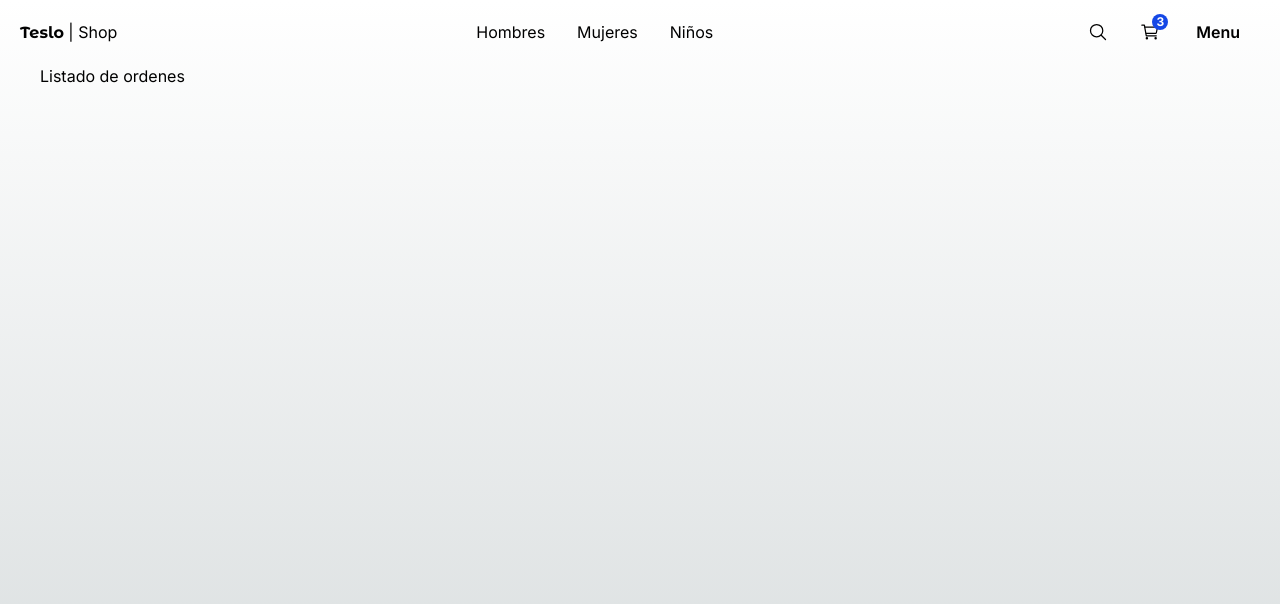
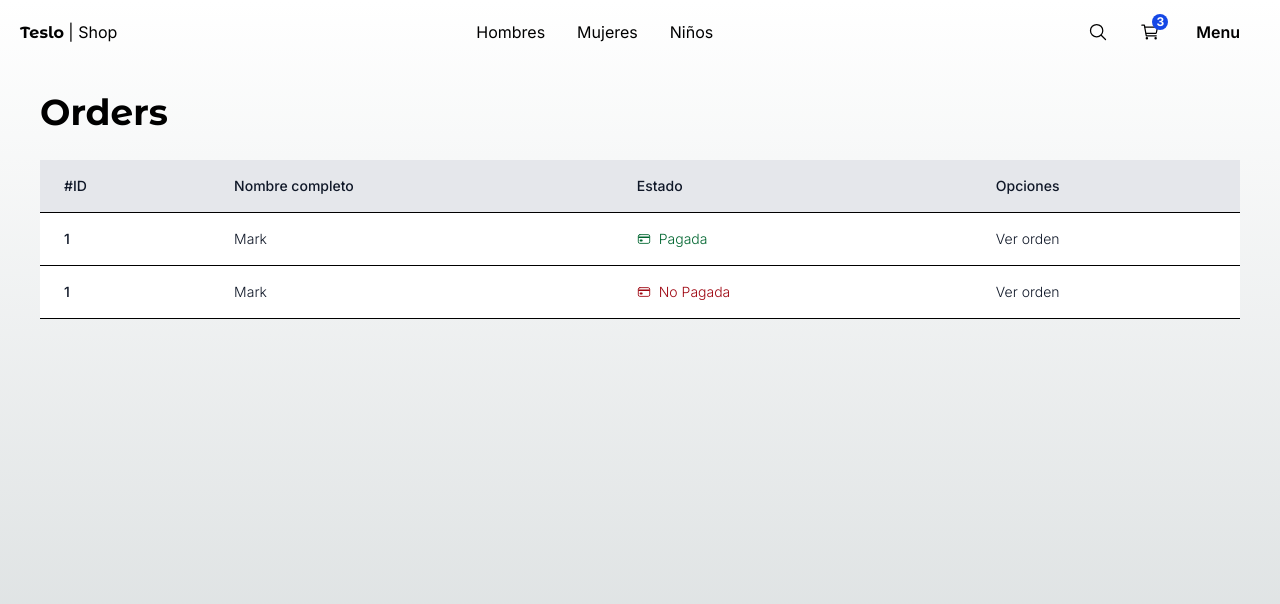
Before and after one commit to Mvillegas18/teslo-shop, a Next.js app: page /orders in a window 1280 px wide. Shown: the top 604 px of the page. Built offline with nearby package versions, Linux system fonts and the light colour scheme.

Commit message:
Implement OrdersPage to display a list of orders with details including ID, name, status, and options

```diff
--- a/src/app/(shop)/orders/page.tsx
+++ b/src/app/(shop)/orders/page.tsx
@@ -1,7 +1,93 @@
-export default function OrderPage() {
+// https://tailwindcomponents.com/component/hoverable-table
+import { Title } from '@/components';
+
+import Link from 'next/link';
+import { IoCardOutline } from 'react-icons/io5';
+
+export default function OrdersPage() {
 	return (
-		<div>
-			<h1>Listado de ordenes</h1>
-		</div>
+		<>
+			<Title title="Orders" />
+
+			<div className="mb-10">
+				<table className="min-w-full">
+					<thead className="bg-gray-200 border-b">
+						<tr>
+							<th
+								scope="col"
+								className="text-sm font-medium text-gray-900 px-6 py-4 text-left"
+							>
+								#ID
+							</th>
+							<th
+								scope="col"
+								className="text-sm font-medium text-gray-900 px-6 py-4 text-left"
+							>
+								Nombre completo
+							</th>
+							<th
+								scope="col"
+								className="text-sm font-medium text-gray-900 px-6 py-4 text-left"
+							>
+								Estado
+							</th>
+							<th
+								scope="col"
+								className="text-sm font-medium text-gray-900 px-6 py-4 text-left"
+							>
+								Opciones
+							</th>
+						</tr>
+					</thead>
+					<tbody>
+						<tr className="bg-white border-b transition duration-300 ease-in-out hover:bg-gray-100">
+							<td className="px-6 py-4 whitespace-nowrap text-sm font-medium text-gray-900">
+								1
+							</td>
+							<td className="text-sm text-gray-900 font-light px-6 py-4 whitespace-nowrap">
+								Mark
+							</td>
+							<td className="flex items-center text-sm  text-gray-900 font-light px-6 py-4 whitespace-nowrap">
+								<IoCardOutline className="text-green-800" />
+								<span className="mx-2 text-green-800">
+									Pagada
+								</span>
+							</td>
+							<td className="text-sm text-gray-900 font-light px-6 ">
+								<Link
+									href="/orders/123"
+									className="hover:underline"
+								>
+									Ver orden
+								</Link>
+							</td>
+						</tr>
+
+						<tr className="bg-white border-b transition duration-300 ease-in-out hover:bg-gray-100">
+							<td className="px-6 py-4 whitespace-nowrap text-sm font-medium text-gray-900">
+								1
+							</td>
+							<td className="text-sm text-gray-900 font-light px-6 py-4 whitespace-nowrap">
+								Mark
+							</td>
+							<td className="flex items-center text-sm  text-gray-900 font-light px-6 py-4 whitespace-nowrap">
+								<IoCardOutline className="text-red-800" />
+								<span className="mx-2 text-red-800">
+									No Pagada
+								</span>
+							</td>
+							<td className="text-sm text-gray-900 font-light px-6 ">
+								<Link
+									href="/orders/123"
+									className="hover:underline"
+								>
+									Ver orden
+								</Link>
+							</td>
+						</tr>
+					</tbody>
+				</table>
+			</div>
+		</>
 	);
 }
```
